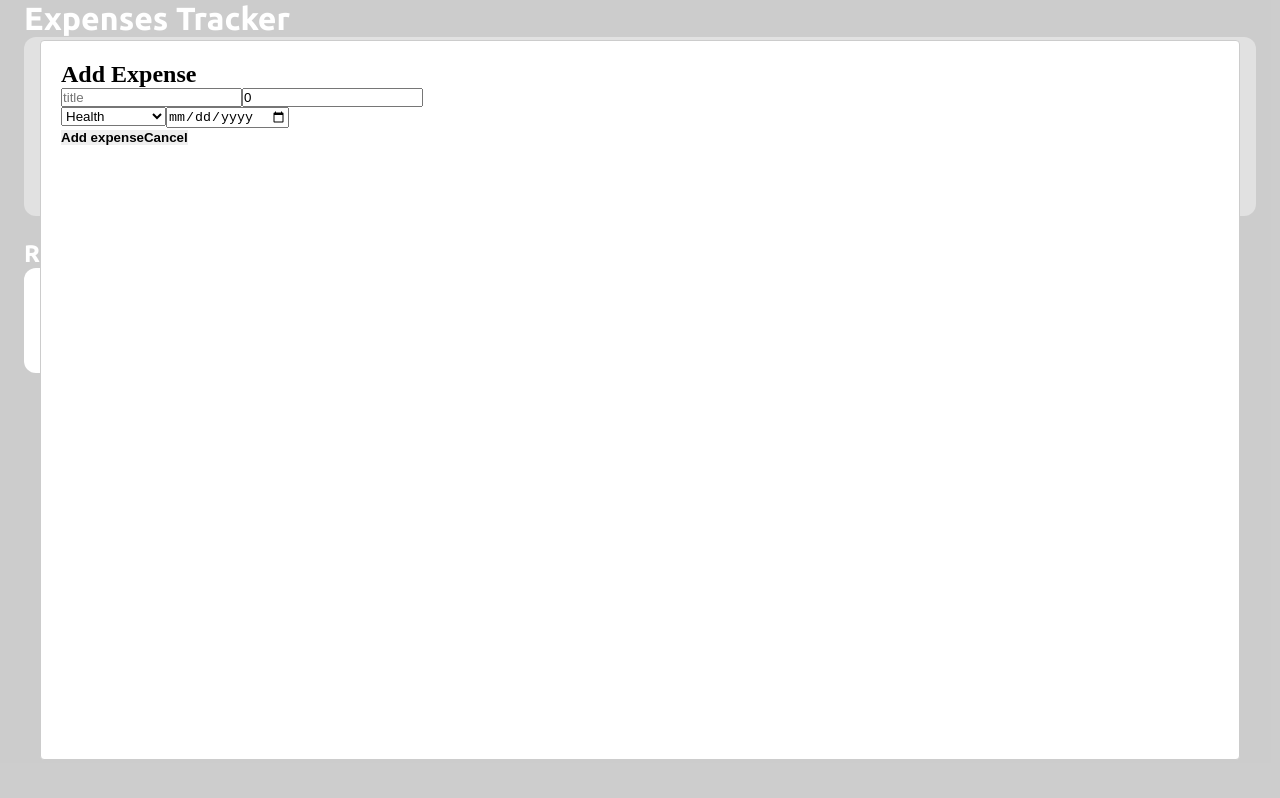
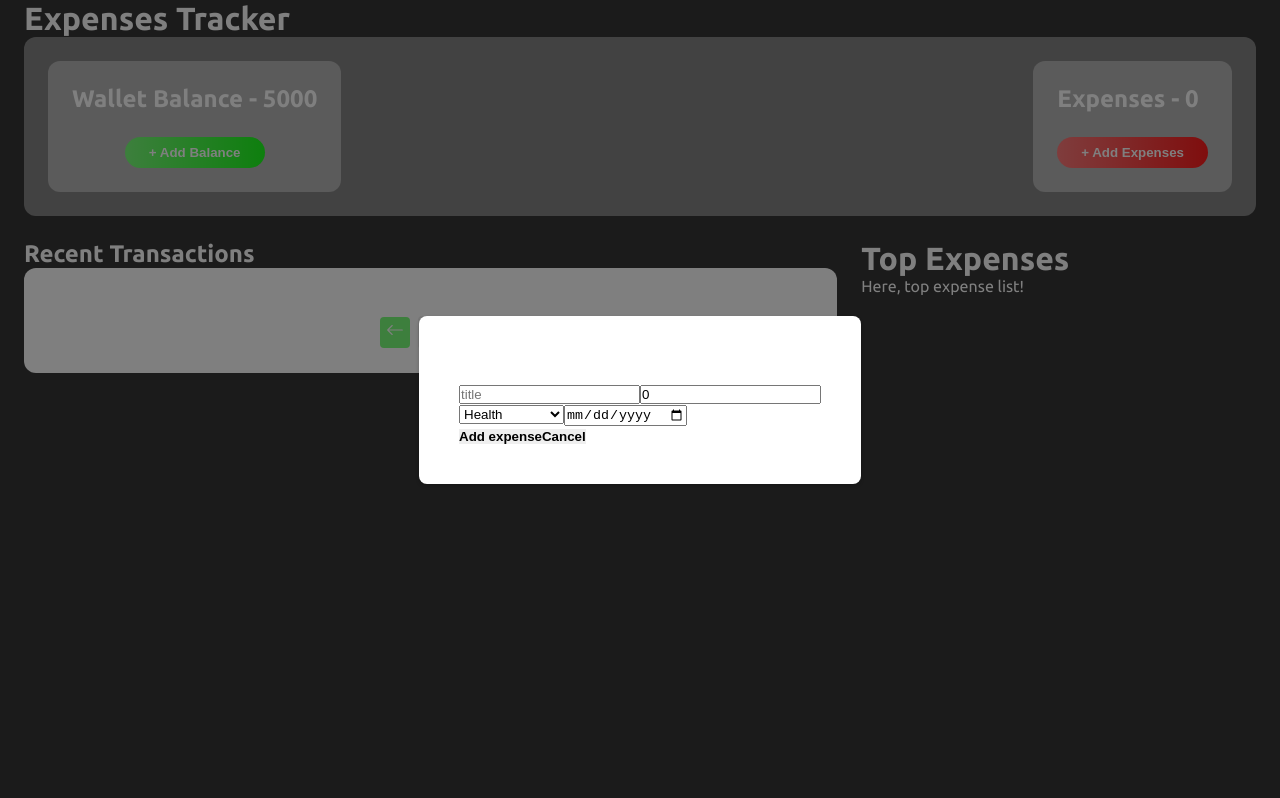
Before and after one commit to saurabhk79/expense-app, a React (Create React App) app: page / in a window 1280 px wide. Both pictures are taken after a click on the button "+ Add Expenses". Built offline with nearby package versions, Linux system fonts and the light colour scheme.

Commit message:
added pie chart and fixes

```diff
--- a/package.json
+++ b/package.json
@@ -8,11 +8,10 @@
     "@testing-library/user-event": "^13.5.0",
     "notistack": "^3.0.1",
     "react": "^18.3.1",
+    "react-apexcharts": "^1.4.1",
     "react-dom": "^18.3.1",
     "react-icons": "^5.2.1",
-    "react-modal": "^3.16.1",
     "react-scripts": "5.0.1",
-    "recharts": "^2.12.7",
     "web-vitals": "^2.1.4"
   },
   "scripts": {
--- a/src/App.js
+++ b/src/App.js
@@ -12,7 +12,7 @@ import { Context } from "./context";
 const App = () => {
   const context = useContext(Context)
 
-  console.log(context)
+  context.create_dataset()
   return (
     <div className="App">
       <h1>Expenses Tracker</h1>
--- a/src/Components/BalanceModal.js
+++ b/src/Components/BalanceModal.js
@@ -1,7 +1,9 @@
 import React, { useContext, useState } from "react";
-import ReactModal from "react-modal";
 
 import { Context } from "../context";
+import ModalWrapper from "./Modal";
+
+import "../modal.css";
 
 const BalanceModal = () => {
   const { wallet, update_modal_status, add_wallet_balance } =
@@ -15,10 +17,11 @@ const BalanceModal = () => {
     setAmount(0);
   };
   return (
-    <ReactModal
-      isOpen={wallet.modal_status.add_wallet_modal}
-      ariaHideApp={false}
-    >
+    <>
+      {!wallet.modal_status.add_wallet_modal ? (
+        <></>
+      ) : (
+        <ModalWrapper>
           <h2>Add Wallet Balance</h2>
           <form onSubmit={handleFormData}>
             <input
@@ -37,7 +40,9 @@ const BalanceModal = () => {
               Cancel
             </button>
           </form>
-    </ReactModal>
+        </ModalWrapper>
+      )}
+    </>
   );
 };
 
--- a/src/Components/Expense.js
+++ b/src/Components/Expense.js
@@ -1,11 +1,13 @@
-import React from "react";
+import React, { useContext } from "react";
 import {BsXCircle, BsPencil} from "react-icons/bs"
+import { Context } from "../context";
 
 const Expense = ({expense}) => {
+  const {wallet} = useContext(Context);
   return (
     <div className="expense">
       <div>
-        {/* icon */}
+        {wallet.category[expense.category]}
         <span>
           <b>{expense.title}</b>
           <br />
--- a/src/Components/ExpenseModal.js
+++ b/src/Components/ExpenseModal.js
@@ -1,7 +1,6 @@
 import React, { useContext, useState } from "react";
 import { Context } from "../context";
-
-import ReactModal from "react-modal";
+import ModalWrapper from "./Modal";
 
 const ExpenseModal = () => {
   const { wallet, update_modal_status, handle_expense } = useContext(Context);
@@ -24,7 +23,11 @@ const ExpenseModal = () => {
     const { title, price, category, date } = formData;
 
     if (title && price && price > 0 && category && date) {
-      const new_expense = { ...formData, price: Number(price), id: Math.floor(Math.random() * 1000) };
+      const new_expense = {
+        ...formData,
+        price: Number(price),
+        id: Math.floor(Math.random() * 1000),
+      };
       handle_expense(new_expense);
 
       setFormData({
@@ -36,10 +39,11 @@ const ExpenseModal = () => {
     }
   };
   return (
-    <ReactModal
-      isOpen={wallet.modal_status.add_expense_modal}
-      ariaHideApp={false}
-    >
+    <>
+      {!wallet.modal_status.add_expense_modal ? (
+        <></>
+      ) : (
+        <ModalWrapper>
           <h2>Add Expense</h2>
           <form onSubmit={handleFormData}>
             <input
@@ -86,7 +90,9 @@ const ExpenseModal = () => {
               Cancel
             </button>
           </form>
-    </ReactModal>
+        </ModalWrapper>
+      )}
+    </>
   );
 };
 
--- /dev/null
+++ b/src/Components/Modal.js
@@ -0,0 +1,14 @@
+import React from "react";
+import "../modal.css";
+
+const ModalWrapper = ({ children }) => {
+  return (
+    <div className="modal-overlay">
+      <div className="modal">
+        <div className="modal-content">{children}</div>
+      </div>
+    </div>
+  );
+};
+
+export default ModalWrapper;
--- a/src/context.js
+++ b/src/context.js
@@ -33,17 +33,25 @@ const ContextProvider = ({ children }) => {
     const localContext = JSON.parse(localStorage.getItem("wallet"));
 
     if (localContext) {
-      setWallet(prevState => ({
+      setWallet((prevState) => ({
         ...prevState,
-        ...localContext
+        ...localContext,
       }));
     }
   }, []);
 
-
   const add_wallet_balance = (amount) => {
     const new_balance = wallet.wallet_balance + Number(amount);
-    setWallet({ ...wallet, wallet_balance: new_balance });
+    setWallet((prevState) => ({
+      ...wallet,
+      modal_status: {
+        ...prevState.modal_status,
+        add_wallet_modal: false,
+      },
+      wallet_balance: new_balance,
+    }));
+
+    localStorage.setItem("wallet", wallet);
   };
 
   const handle_expense = (expense_obj) => {
@@ -51,12 +59,13 @@ const ContextProvider = ({ children }) => {
       ...prevState,
       modal_status: {
         ...prevState.modal_status,
-        add_expense_modal : false,
+        add_expense_modal: false,
       },
       wallet_balance: prevState.wallet_balance - expense_obj.price,
       expense_amount: prevState.expense_amount + expense_obj.price,
       transactions: [...prevState.transactions, expense_obj],
     }));
+    localStorage.setItem("wallet", wallet);
   };
 
   const delete_expense = (id) => {
@@ -68,6 +77,7 @@ const ContextProvider = ({ children }) => {
       expense_amount: prevState.expense_amount - del_expense.price,
       transactions: new_expense_list,
     }));
+    localStorage.setItem("wallet", wallet);
   };
 
   const update_modal_status = (modal, status) => {
@@ -78,8 +88,22 @@ const ContextProvider = ({ children }) => {
         [modal]: status,
       },
     }));
+  };
 
-    console.log(wallet.modal_status, modal, status)
+  const create_dataset = () => {
+    const dataset = {};
+
+    wallet.transactions.forEach((data) => {
+      if (dataset[data.title]) {
+        dataset.title = dataset.title + data.price;
+      } else {
+        dataset[data.title] = data.price;
+      }
+    });
+
+    console.log(dataset);
+
+    return dataset;
   };
 
   return (
@@ -90,6 +114,7 @@ const ContextProvider = ({ children }) => {
         handle_expense,
         update_modal_status,
         delete_expense,
+        create_dataset
       }}
     >
       {children}
--- /dev/null
+++ b/src/modal.css
@@ -0,0 +1,34 @@
+/* Modal Overlay */
+.modal-overlay {
+  position: fixed;
+  top: 0;
+  left: 0;
+  width: 100%;
+  height: 100%;
+  background-color: rgba(0, 0, 0, 0.5);
+  display: flex;
+  justify-content: center;
+  align-items: center;
+}
+/* Modal */
+.modal {
+  background-color: #fff;
+  border-radius: 8px;
+  box-shadow: 0 2px 4px rgba(0, 0, 0, 0.2);
+  padding: 20px;
+}
+/* Modal Content */
+.modal-content {
+  padding: 20px;
+}
+/* Modal Close Button */
+.modal-close {
+  position: absolute;
+  top: 10px;
+  right: 10px;
+  background-color: transparent;
+  border: none;
+  cursor: pointer;
+  font-size: 18px;
+  color: #666;
+}
```
Also changed, not shown: src/Components/PieChart.js (added), 1 other file (tests, documents, lock files or other folders). Lines whose indentation alone changed are shown as unchanged.
